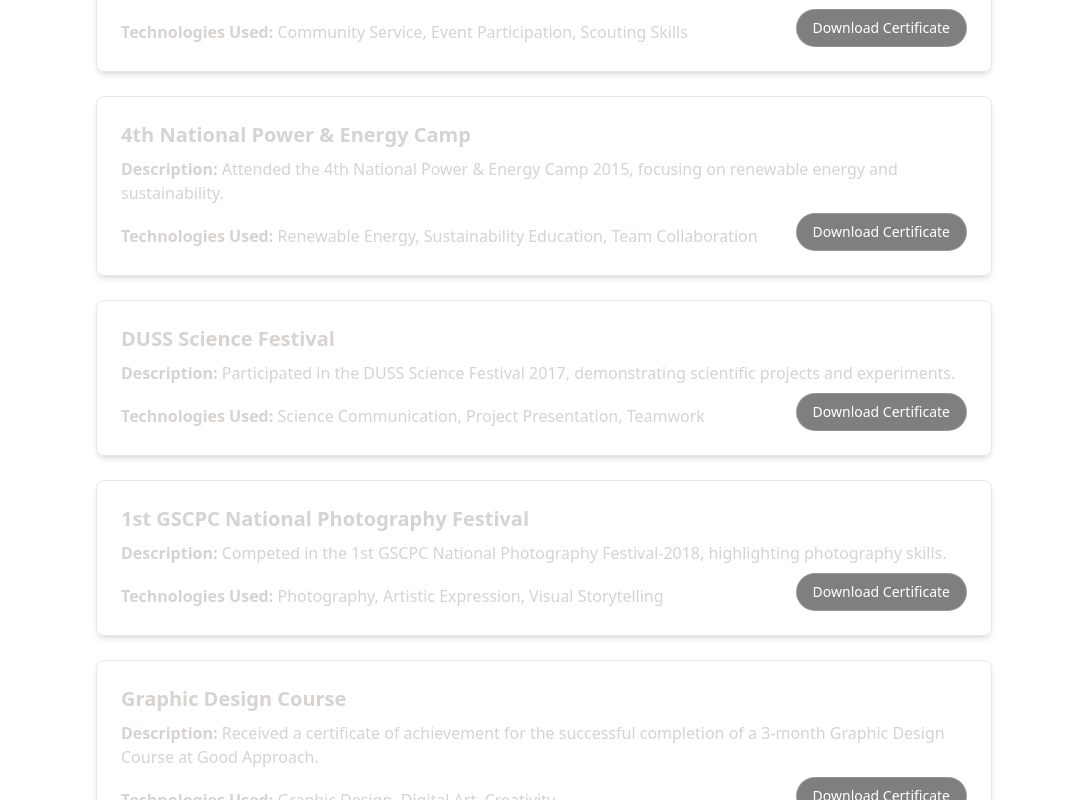
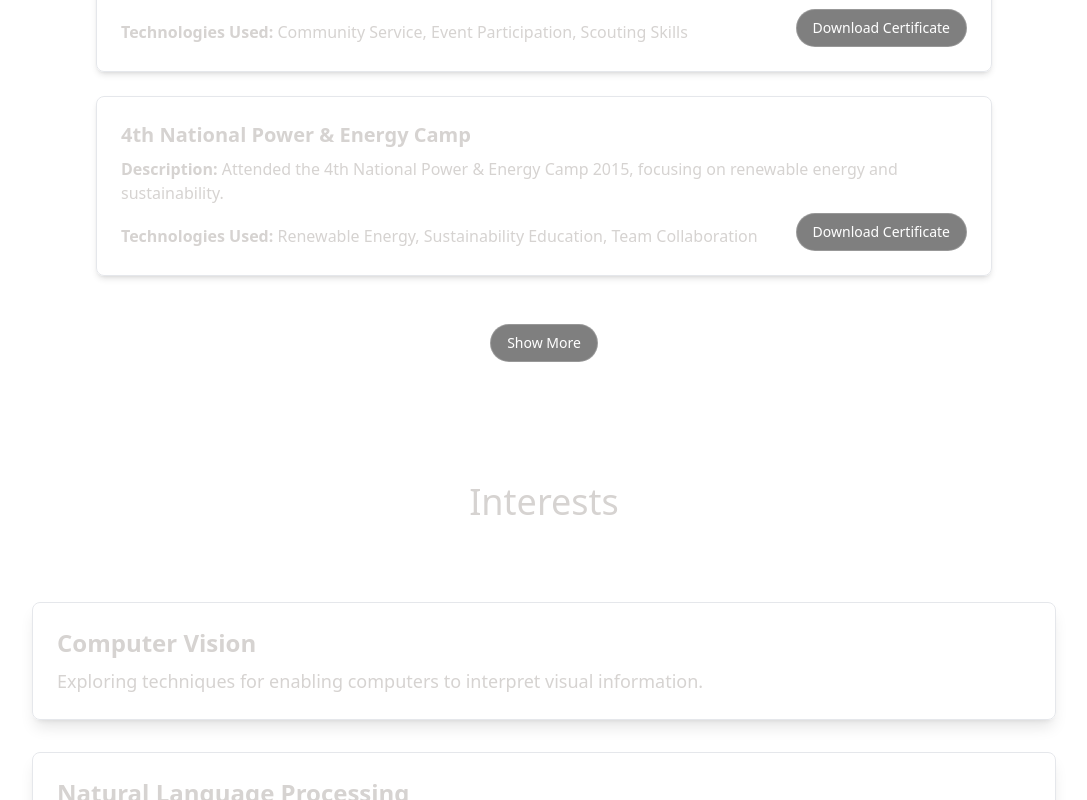
Before and after one commit to hoque21/Rafiul-Hoque, a React (Vite) app: page / in a window 1280 px wide. Shown: the part 5475-6275 px from the top of the page, without its empty margins (96-1183 px from the left). Built offline with nearby package versions, Linux system fonts and the light colour scheme; the HTML template or start-up script is replaced by a standard one.

Commit message:
Button Placement

```diff
--- a/src/component/Activities.jsx
+++ b/src/component/Activities.jsx
@@ -1,49 +1,53 @@
-import React, { useRef } from 'react';
+import React, { useRef, useState } from 'react';
 import { motion, useInView } from 'framer-motion';
-import Swal from 'sweetalert2';
 
 const ACTIVITIES = [
   {
     title: "3rd Baliakandi Upzila Scout Samabesh",
     description: "Participated in the 3rd Baliakandi Upzila Scout Samabesh-2015, fostering leadership and teamwork skills.",
     technologies: ["Leadership", "Teamwork", "Community Engagement"],
-    certificate: "/src/assets/3rdB.pdf", // Ensure this path is correct
+    certificate: "/src/assets/3rdB.pdf",
   },
   {
     title: "3rd Zila Scout Samabesh",
     description: "Engaged in the 3rd Zila Scout Samabesh-2016, promoting scouting values and community service.",
     technologies: ["Community Service", "Event Participation", "Scouting Skills"],
-    certificate: "/src/assets/zila.pdf", // Ensure this path is correct
+    certificate: "/src/assets/zila.pdf",
   },
   {
     title: "4th National Power & Energy Camp",
     description: "Attended the 4th National Power & Energy Camp 2015, focusing on renewable energy and sustainability.",
     technologies: ["Renewable Energy", "Sustainability Education", "Team Collaboration"],
-    certificate: "/src/assets/Power.pdf", // Ensure this path is correct
+    certificate: "/src/assets/Power.pdf",
   },
   {
     title: "DUSS Science Festival",
     description: "Participated in the DUSS Science Festival 2017, demonstrating scientific projects and experiments.",
     technologies: ["Science Communication", "Project Presentation", "Teamwork"],
-    certificate: "/src/assets/duss.pdf", // Ensure this path is correct
+    certificate: "/src/assets/duss.pdf",
   },
   {
     title: "1st GSCPC National Photography Festival",
     description: "Competed in the 1st GSCPC National Photography Festival-2018, highlighting photography skills.",
     technologies: ["Photography", "Artistic Expression", "Visual Storytelling"],
-    certificate: "/src/assets/GSCPC.pdf", // Ensure this path is correct
+    certificate: "/src/assets/GSCPC.pdf",
   },
   {
     title: "Graphic Design Course",
     description: "Received a certificate of achievement for the successful completion of a 3-month Graphic Design Course at Good Approach.",
     technologies: ["Graphic Design", "Digital Art", "Creativity"],
-    certificate: "/src/assets/creative.pdf", // Ensure this path is correct
+    certificate: "/src/assets/creative.pdf",
   },
 ];
 
 const Activities = () => {
+  const [visibleCount, setVisibleCount] = useState(3); // Number of activities to show initially
   const sectionRef = useRef(null);
   const isSectionInView = useInView(sectionRef, { triggerOnce: false, threshold: 0.2 });
+
+  const handleShowMore = () => {
+    setVisibleCount((prevCount) => Math.min(prevCount + 3, ACTIVITIES.length));
+  };
 
   return (
     <section ref={sectionRef} className="py-10">
@@ -57,17 +61,12 @@ const Activities = () => {
       </motion.h2>
 
       <div className="flex flex-col items-center">
-        {ACTIVITIES.map((activity, index) => {
-          const ref = useRef(null);
-          const isInView = useInView(ref, { triggerOnce: true, threshold: 0.2 });
-
-          return (
+        {ACTIVITIES.slice(0, visibleCount).map((activity, index) => (
           <motion.div
-              ref={ref}
             key={index}
             className="mb-6 p-6 border rounded-lg shadow-md w-full max-w-4xl"
             initial={{ opacity: 0, scale: 0.9, y: 30 }}
-              animate={isInView ? { opacity: 1, scale: 1, y: 0 } : { opacity: 0, scale: 0.9, y: 30 }}
+            animate={{ opacity: 1, scale: 1, y: 0 }}
             transition={{ duration: 0.5, delay: index * 0.2 }}
             whileHover={{ scale: 1.05, transition: { duration: 0.3 } }}
           >
@@ -89,9 +88,21 @@ const Activities = () => {
               </a>
             </div>
           </motion.div>
-          );
-        })}
+        ))}
       </div>
+
+      {visibleCount < ACTIVITIES.length && (
+        <div className="flex justify-center mt-6">
+          <motion.button
+            onClick={handleShowMore}
+            className="bg-[#00000080] rounded-full px-4 py-2 text-sm text-white border border-[#ffffff33] transition duration-300 ease-in-out hover:bg-[#00000099] hover:text-[#ffffff] hover:border-[#ffffff]"
+            whileHover={{ scale: 1.1, transition: { duration: 0.3 } }} // Hover effect for pop-out
+            whileTap={{ scale: 0.95 }}  // Press effect for 3D press
+          >
+            Show More
+          </motion.button>
+        </div>
+      )}
     </section>
   );
 };
```
Lines whose indentation alone changed are shown as unchanged.
